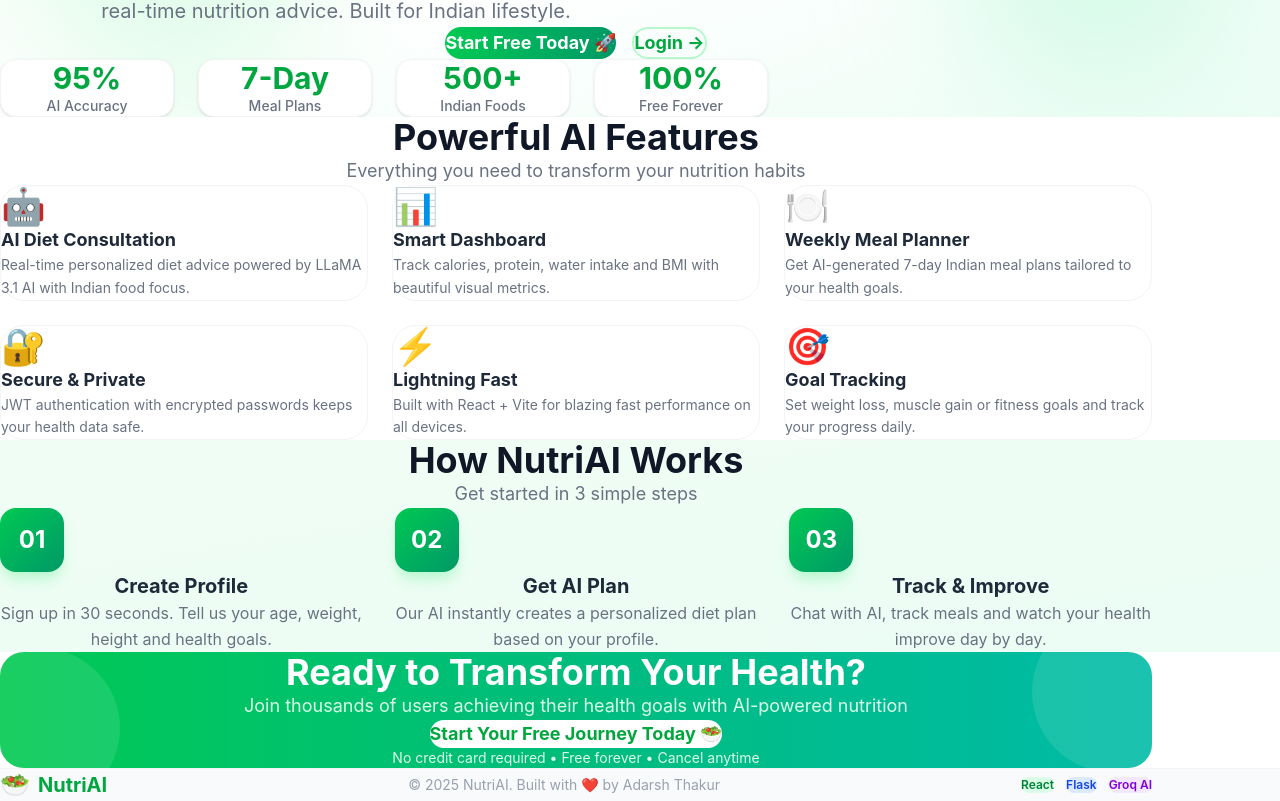
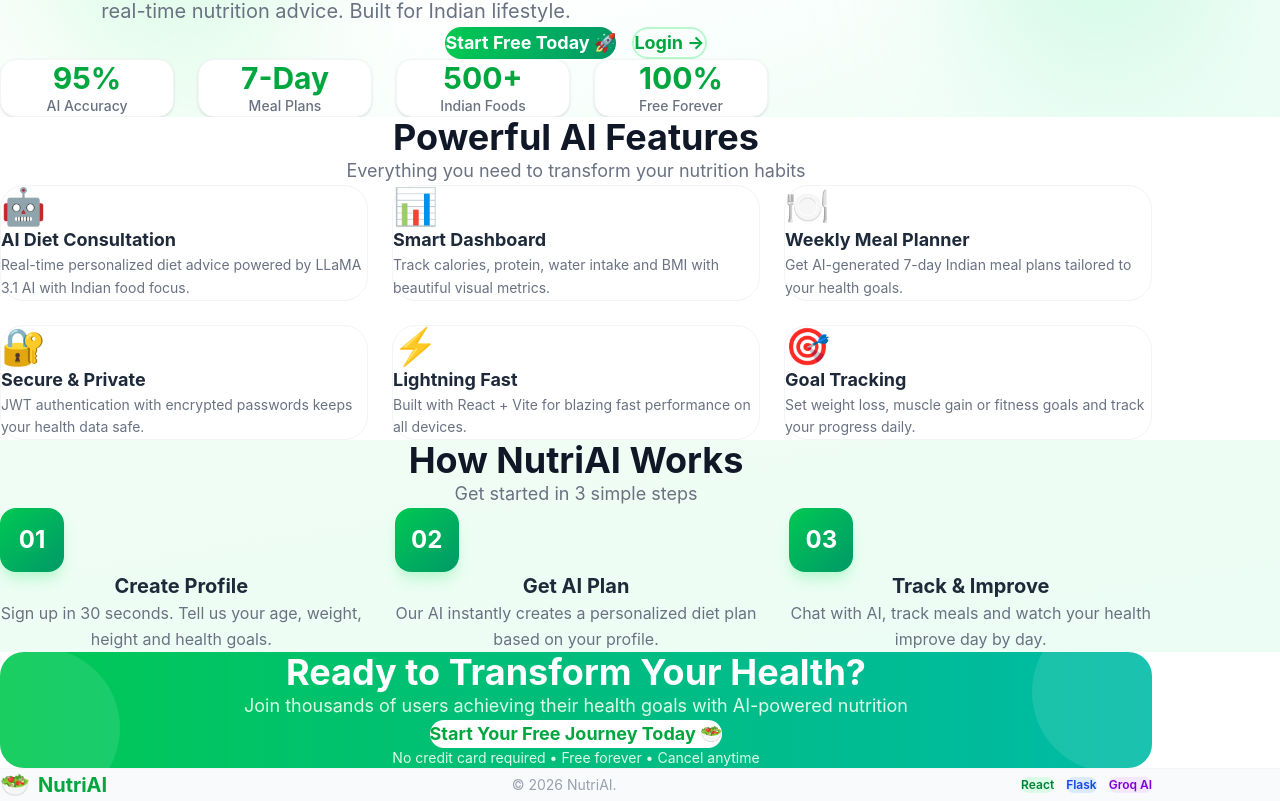
Before and after one commit to adarshthakurwork620-web/ai-diet-consultant, a React app in the folder frontend/: page /login in a window 1280 px wide. Shown: the part 242-1043 px from the top of the page. Built offline with nearby package versions, Linux system fonts and the light colour scheme; the HTML template or start-up script is replaced by a standard one.

Commit message:
modified:   frontend/src/pages/Login.jsx

```diff
--- a/frontend/src/pages/Login.jsx
+++ b/frontend/src/pages/Login.jsx
@@ -211,7 +211,7 @@
               <span className="text-2xl">🥗</span>
               <span className="text-xl font-bold text-green-600">NutriAI</span>
             </div>
-            <p className="text-gray-400 text-sm">© 2025 NutriAI. Built with ❤️ by Adarsh Thakur</p>
+            <p className="text-gray-400 text-sm">© 2026 NutriAI.</p>
             <div className="flex items-center gap-3">
               <span className="text-xs bg-green-100 text-green-700 px-3 py-1 rounded-full font-semibold">React</span>
               <span className="text-xs bg-blue-100 text-blue-700 px-3 py-1 rounded-full font-semibold">Flask</span>
```
